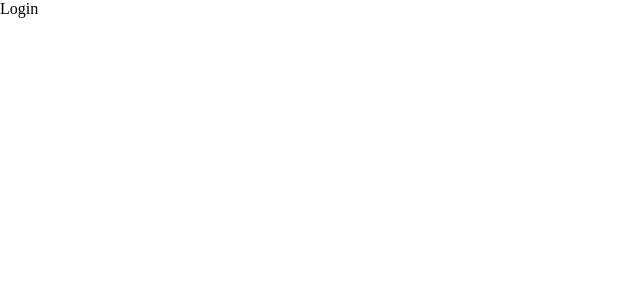
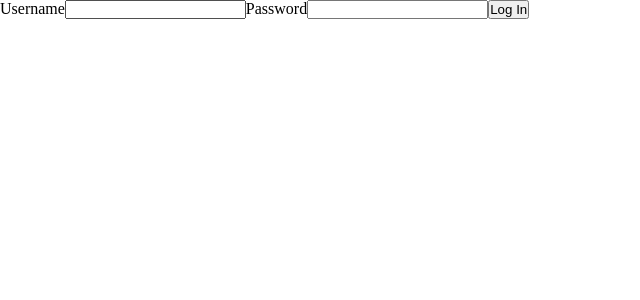
Before and after one commit to drew18moore/social-network-MERN, a React (Vite) app in the folder client/: page /login in a window 1280 px wide. Shown: the top 300 px of the page, without its empty margins (0-640 px from the left). Built offline with nearby package versions, Linux system fonts and the light colour scheme.

Commit message:
Created a form inside Login.tsx.

```diff
--- a/client/src/pages/auth/Login.tsx
+++ b/client/src/pages/auth/Login.tsx
@@ -1,7 +1,24 @@
-import React from 'react'
+import React, { useRef } from 'react'
 
 export default function Login() {
+
+  const usernameRef = useRef<HTMLInputElement>(null)
+  const passwordRef = useRef<HTMLInputElement>(null)
+
+  async function handleSubmit(e: React.FormEvent<HTMLFormElement>) {
+    e.preventDefault()
+    console.log(usernameRef.current.value, passwordRef.current.value);
+  }
+
   return (
-    <div>Login</div>
+    <form onSubmit={handleSubmit}>
+      <label htmlFor="input-username">Username</label>
+      <input ref={usernameRef} type="text" name="username" id="input-username" required />
+
+      <label htmlFor='input-password'>Password</label>
+      <input ref={passwordRef} type="password" name="password" id="input-password" required />
+
+      <button type='submit'>Log In</button>
+    </form>
   )
 }
```
